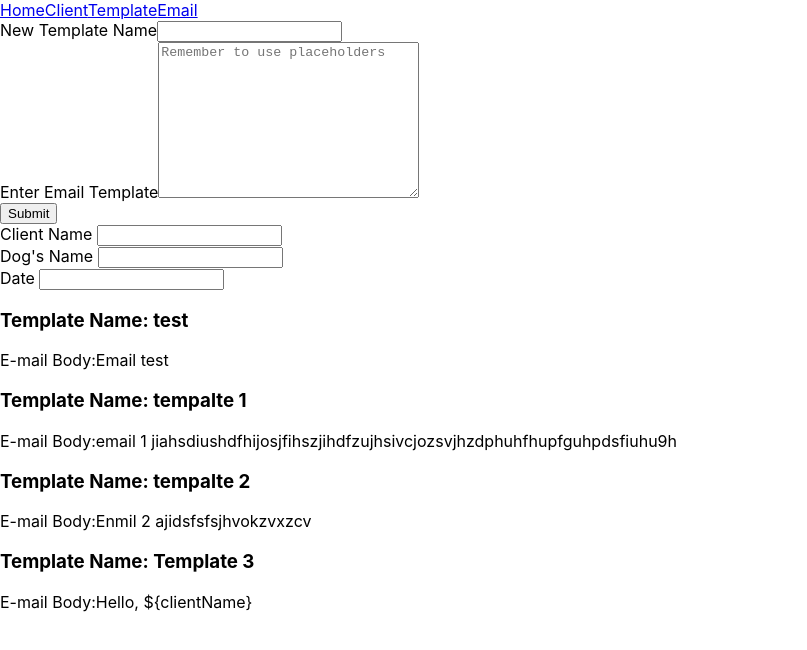
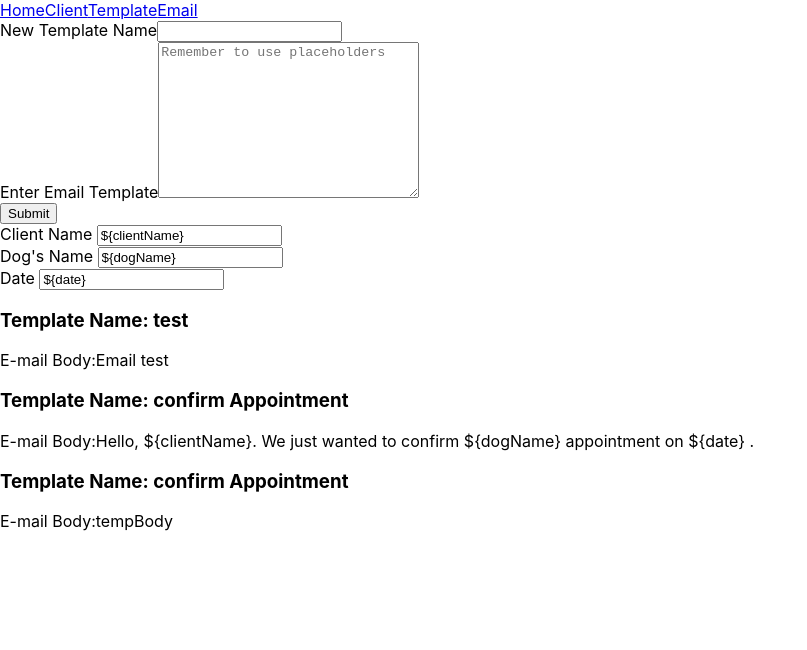
Before and after one commit to JSignature/phase2-project, a React (Create React App) app: page /template in a window 1280 px wide. Shown: the top 650 px of the page, without its empty margins (0-807 px from the left). Built offline with nearby package versions, Linux system fonts and the light colour scheme; data requests are answered from the project's data file.

Commit message:
Updated db.json

```diff
--- a/db.json
+++ b/db.json
@@ -20,19 +20,14 @@
       "tempBody": "Email test"
     },
     {
-      "tempName": "tempalte 1",
-      "tempBody": "email 1 jiahsdiushdfhijosjfihszjihdfzujhsivcjozsvjhzdphuhfhupfguhpdsfiuhu9h",
+      "tempName": "confirm Appointment",
+      "tempBody": "Hello, ${clientName}.\n\nWe just wanted to confirm ${dogName} appointment on ${date} .",
       "id": 2
     },
     {
-      "tempName": "tempalte 2",
-      "tempBody": "Enmil 2 ajidsfsfsjhvokzvxzcv",
+      "tempName": "confirm Appointment",
+      "tempBody": "tempBody",
       "id": 3
-    },
-    {
-      "tempName": "Template 3",
-      "tempBody": "Hello, ${clientName}",
-      "id": 4
     }
   ]
 }
--- a/src/Email.js
+++ b/src/Email.js
@@ -5,7 +5,7 @@ const Email = () => {
   return (
     <div>
       <NavBar />
-      <h1>Email</h1>
+      <p>Select from the inputs below</p>
     </div>
   )
 }
--- a/src/Placeholder.js
+++ b/src/Placeholder.js
@@ -4,13 +4,13 @@ const Placeholder = () => {
   return (
     <div style={{ border: 1 }}>
       <label htmlFor="clientName">Client Name </label>
-      <input type="text" name="clientName" id="" />
+      <input type="text" name="clientName" id="" value="${clientName}" />
       <br />
       <label htmlFor="dogName">Dog's Name </label>
-      <input type="text" name="dogName" id="" />
+      <input type="text" name="dogName" id="" value="${dogName}" />
       <br />
       <label htmlFor="date">Date </label>
-      <input type="text" name="date" id="" />
+      <input type="text" name="date" id="" value="${date}" />
     </div>
   )
 }
```
